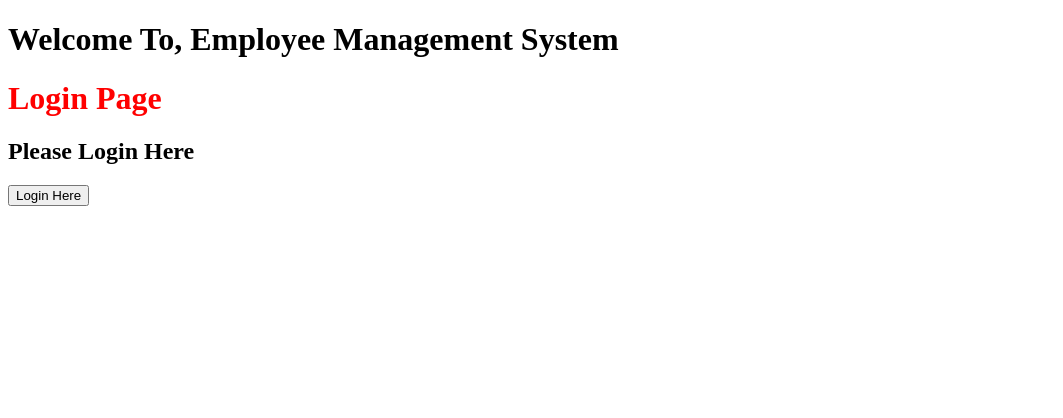
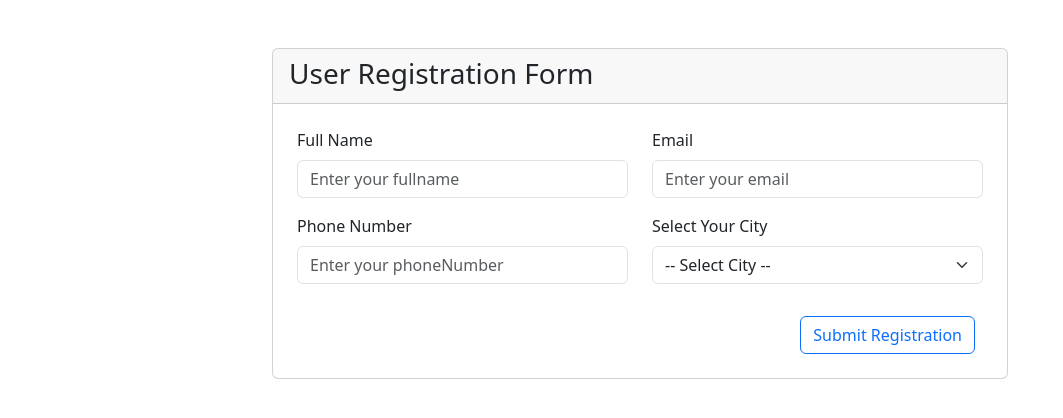
Before and after one commit to Santosh-dash123/angular-class-practice, an Angular app: page / in a window 1280 px wide. Shown: the top 418 px of the page, without its empty margins (0-1063 px from the left). Built offline with nearby package versions, Linux system fonts and the light colour scheme.

Commit message:
forms component

```diff
--- a/angular.json
+++ b/angular.json
@@ -27,7 +27,8 @@
               }
             ],
             "styles": [
-              "src/styles.css"
+              "src/styles.css",
+              "node_modules/bootstrap/dist/css/bootstrap.min.css"
             ],
             "scripts": []
           },
--- a/package.json
+++ b/package.json
@@ -17,7 +17,9 @@
     "@angular/platform-browser": "^19.2.0",
     "@angular/platform-browser-dynamic": "^19.2.0",
     "@angular/router": "^19.2.0",
+    "bootstrap": "^5.3.8",
     "rxjs": "~7.8.0",
+    "sweetalert2": "^11.26.25",
     "tslib": "^2.3.0",
     "zone.js": "~0.15.0"
   },
--- a/src/app/app.component.html
+++ b/src/app/app.component.html
@@ -1,4 +1,4 @@
-<router-outlet></router-outlet>
+<!-- <router-outlet></router-outlet> -->
 <!-- <nav> -->
 <!-- For Load All The Page -->
 <!-- <a href="">Go To Home Page</a> <br />
@@ -15,3 +15,5 @@
   <a routerLink="contactus/73">Go To contactus Page 73</a> <br /> -->
 <!-- <a routerLink="employee">Go To Employee Page</a> -->
 <!--</nav> -->
+
+<app-registration></app-registration>
--- /dev/null
+++ b/src/app/forms/registration/registration.component.html
@@ -0,0 +1,66 @@
+<div class="container py-5">
+  <div class="row justify-content-center">
+    <div class="col-lg-8">
+      <div class="card registration-card">
+        <div class="card-header form-header">
+          <h3 class="mb-1">User Registration Form</h3>
+        </div>
+        <div class="card-body p-4">
+          <form (ngSubmit)="userRegistration()">
+            <div class="row">
+              <div class="col-md-6 mb-3">
+                <label class="form-label"> Full Name </label>
+                <input
+                  type="text"
+                  class="form-control"
+                  name="name"
+                  placeholder="Enter your fullname"
+                  [(ngModel)]="registration.name"
+                />
+              </div>
+              <div class="col-md-6 mb-3">
+                <label class="form-label"> Email </label>
+                <input
+                  type="text"
+                  class="form-control"
+                  name="email"
+                  placeholder="Enter your email"
+                  [(ngModel)]="registration.email"
+                />
+              </div>
+              <div class="col-md-6 mb-3">
+                <label class="form-label"> Phone Number </label>
+                <input
+                  type="text"
+                  class="form-control"
+                  name="phoneNumber"
+                  maxlength="10"
+                  placeholder="Enter your phoneNumber"
+                  [(ngModel)]="registration.phoneNumber"
+                />
+              </div>
+              <div class="col-md-6 mb-3">
+                <label class="form-label"> Select Your City </label>
+                <select
+                  class="form-select"
+                  name="city"
+                  [(ngModel)]="registration.city"
+                >
+                  <option value="">-- Select City --</option>
+                  @for (city of cities; track cities) {
+                    <option [value]="city">{{ city }}</option>
+                  }
+                </select>
+              </div>
+            </div>
+            <div class="text-end mt-3">
+              <button type="submit" class="btn btn-outline-primary me-2">
+                Submit Registration
+              </button>
+            </div>
+          </form>
+        </div>
+      </div>
+    </div>
+  </div>
+</div>
--- /dev/null
+++ b/src/app/forms/registration/registration.component.ts
@@ -0,0 +1,67 @@
+import { Component } from '@angular/core';
+import { FormsModule } from '@angular/forms';
+import { Registration } from '../../models/registration.model';
+import { CommonModule } from '@angular/common';
+import Swal from 'sweetalert2';
+@Component({
+  selector: 'app-registration',
+  imports: [FormsModule, CommonModule],
+  templateUrl: './registration.component.html',
+  styleUrl: './registration.component.css',
+})
+export class RegistrationComponent {
+  //Form Model
+  registration: Registration = {
+    id: 0,
+    name: '',
+    email: '',
+    phoneNumber: '',
+    city: '',
+  };
+
+  //Array to store submitted data
+  registrationList: Registration[] = [];
+
+  //City Dropdown Data
+  cities: string[] = ['Bbsr', 'Cuttack', 'Kendrapara'];
+
+  userRegistration() {
+    //Name validation
+    if (!this.registration.name.trim()) {
+      Swal.fire({
+        icon: 'error',
+        title: 'Validation Error',
+        text: 'Please enter your name',
+      });
+      return;
+    }
+    //Email Required validation
+    if (!this.registration.email.trim()) {
+      Swal.fire({
+        icon: 'error',
+        title: 'Validation Error',
+        text: 'Please enter your email',
+      });
+      return;
+    }
+    //Phone Number Required validation
+    if (!this.registration.phoneNumber.trim()) {
+      Swal.fire({
+        icon: 'error',
+        title: 'Validation Error',
+        text: 'Please enter your phone number',
+      });
+      return;
+    }
+    //Phone Number Required validation
+    if (!this.registration.city.trim()) {
+      Swal.fire({
+        icon: 'error',
+        title: 'Validation Error',
+        text: 'Please select your city',
+      });
+      return;
+    }
+    console.log(this.registration);
+  }
+}
--- a/src/styles.css
+++ b/src/styles.css
@@ -2,3 +2,8 @@
 /* h1 {
   color: blue;
 } */
+* {
+  margin: 0px;
+  padding: 0px;
+  box-sizing: border-box;
+}
```
Also changed, not shown: src/app/app.component.ts (+4 -3 lines), src/app/models/registration.model.ts (added, +7 -0 lines), src/app/forms/registration/registration.component.css (added), 2 other files (tests, documents, lock files or other folders).
